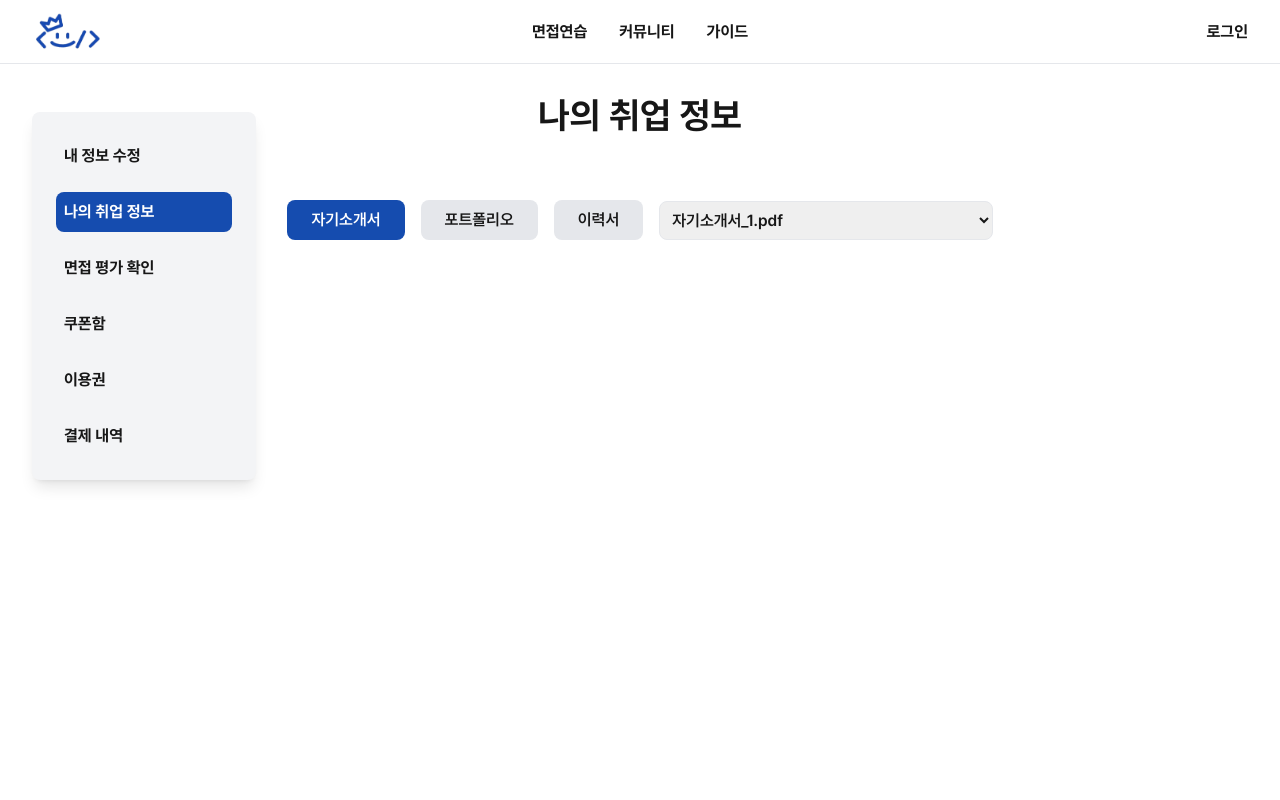
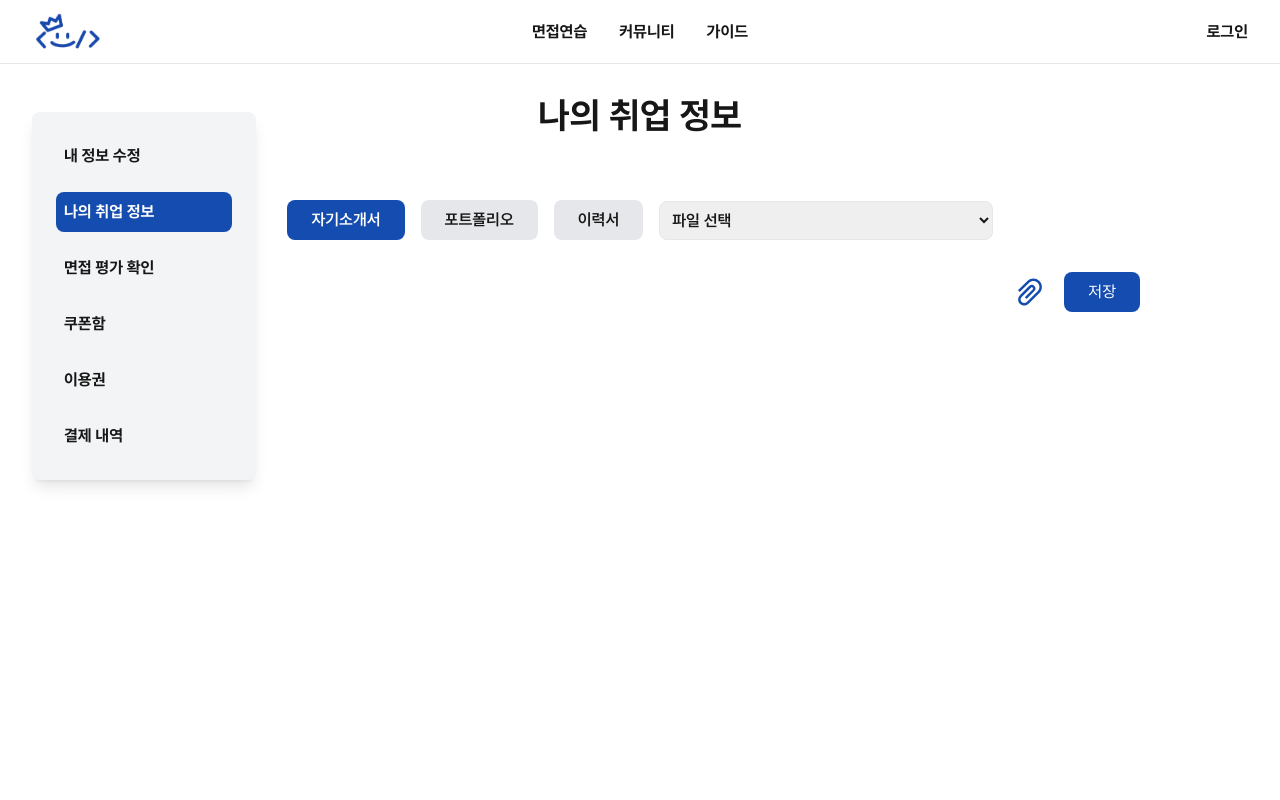
Before and after one commit to TeamRichardStallman/dv-front, a Next.js app: page /mypage/profile in a window 1280 px wide. Shown: the top 800 px of the page. Built offline with nearby package versions, Linux system fonts and the light colour scheme.

Commit message:
DV-106 feat: 파일 첨부 기능 추가

```diff
--- a/src/app/mypage/profile/page.tsx
+++ b/src/app/mypage/profile/page.tsx
@@ -1,16 +1,34 @@
 "use client";
 import React, { useState } from "react";
+import { AiOutlinePaperClip } from "react-icons/ai";
 
 const ProfilePage = () => {
-  const [activeTab, setActiveTab] = useState("자기소개서");
-  const [fileList] = useState([
+  const [activeTab, setActiveTab] = useState<string>("자기소개서");
+  const [fileList, setFileList] = useState<{ name: string; type: string }[]>([
     { name: "자기소개서_1.pdf", type: "자기소개서" },
     { name: "포트폴리오_1.pdf", type: "포트폴리오" },
     { name: "이력서_1.pdf", type: "이력서" },
   ]);
+  const [selectedFile, setSelectedFile] = useState<string | null>(null);
 
   const handleTabChange = (tab: string) => {
     setActiveTab(tab);
+    setSelectedFile(null);
+  };
+
+  const handleFileChange = (event: React.ChangeEvent<HTMLInputElement>) => {
+    const file = event.target.files?.[0];
+    if (file) {
+      setSelectedFile(file.name);
+    }
+  };
+
+  const handleSave = () => {
+    if (selectedFile) {
+      const newFile = { name: selectedFile, type: activeTab };
+      setFileList((prev) => [...prev, newFile]);
+      setSelectedFile(null);
+    }
   };
 
   return (
@@ -47,6 +65,7 @@ const ProfilePage = () => {
           이력서
         </button>
         <select className="ml-4 border rounded-lg p-2 w-1/3">
+          <option value="">파일 선택</option>
           {fileList
             .filter((file) => file.type === activeTab)
             .map((file) => (
@@ -56,6 +75,27 @@ const ProfilePage = () => {
             ))}
         </select>
       </div>
+
+      <div className="flex justify-end items-center w-[1000px] mt-4">
+        <label className="flex items-center cursor-pointer">
+          <AiOutlinePaperClip className="text-primary text-4xl mr-2" />
+          <input
+            type="file"
+            onChange={handleFileChange}
+            className="hidden"
+            accept="application/pdf"
+            onClick={(e) => {
+              e.currentTarget.value = "";
+            }}
+          />
+        </label>
+        <button
+          onClick={handleSave}
+          className="py-2 px-6 bg-primary text-white rounded-lg ml-2"
+        >
+          저장
+        </button>
+      </div>
     </div>
   );
 };
```
